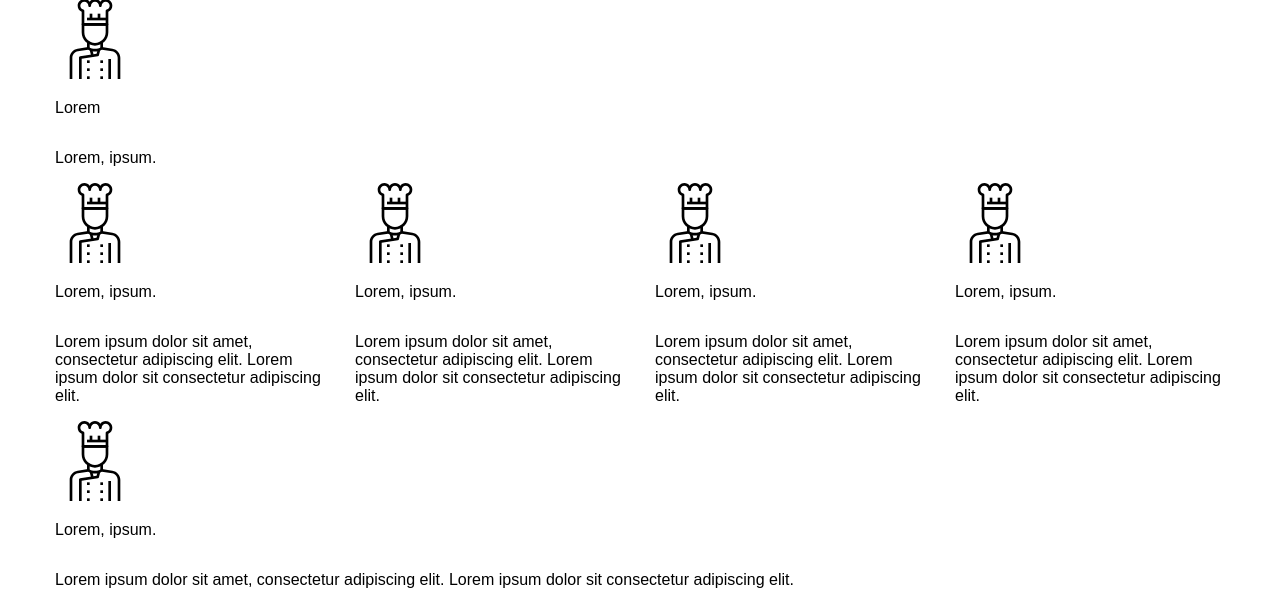
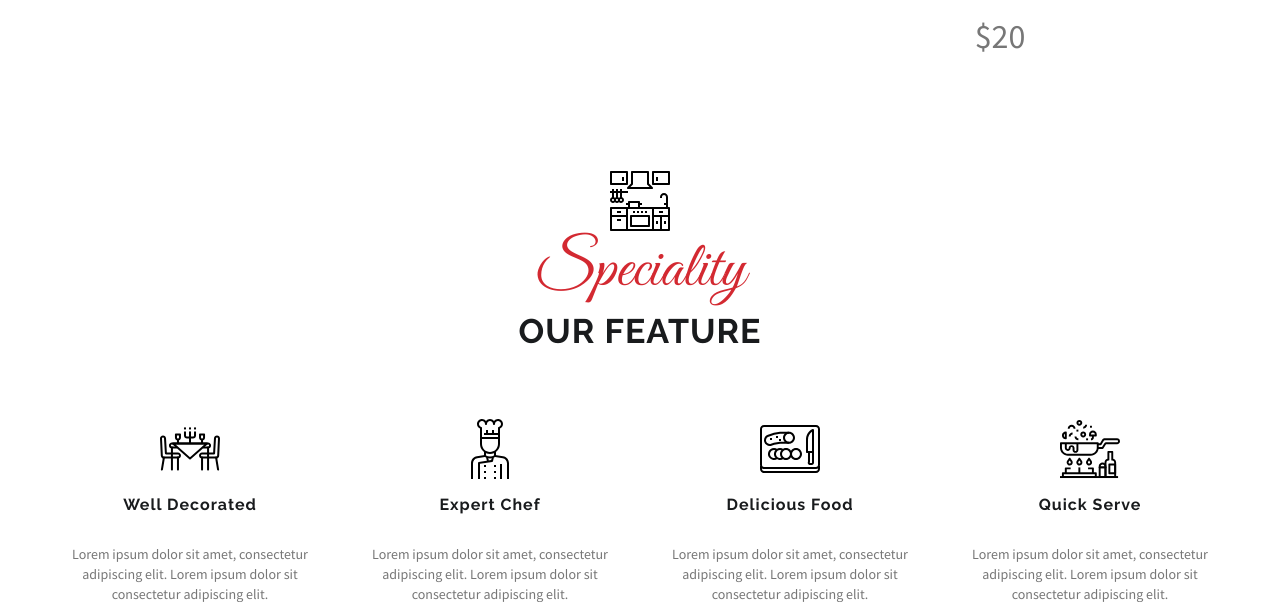
Before and after one commit to breyolic/elsitio, a PHP site: page / in a window 1280 px wide. Shown: the part 1658-2260 px from the top of the page. Run offline with PHP 8.4, Linux system fonts and the light colour scheme; some libraries are stand-ins or nearby versions.

Commit message:
Assets, Header y Main
Assets: Nuevos svg para los iconos
Header: Agregado referencia a las fuentes
Main: Creados estilos generales, variables de colores y fuentes y
estilos individuales

```diff
--- a/includes/header.php
+++ b/includes/header.php
@@ -4,6 +4,7 @@
     <meta charset="UTF-8">
     <meta name="viewport" content="width=device-width, initial-scale=1.0">
     <meta http-equiv="X-UA-Compatible" content="ie=edge">
+    <link href="https://fonts.googleapis.com/css?family=Great+Vibes|Raleway:700|Source+Sans+Pro" rel="stylesheet">
     <link rel="stylesheet" href="styles/ed-grid.css">
     <link rel="stylesheet" href="styles/styles.css">
     <title>Document</title>
--- a/includes/main.php
+++ b/includes/main.php
@@ -1,15 +1,16 @@
-    <section class=ed-container>
-        <div class="ed-container ed-item m-40">
-            <div class="ed-item">
-                <img class=icono src="assets/chef.svg" alt="">
+    <!-- Seccion 1 -->
+    <section class="ed-container about">
+        <div class="ed-container ed-item m-40 about-data">
+            <div class="ed-item icono main-start cross-center">
+                <img class=icono-img src="assets/chef.svg" alt="">
             </div>
-            <div class="ed-item">
+            <div class="ed-item subtitle">
                 <p>Madison Restaurant</p>
             </div>
-            <div class="ed-item">
-                About Us
+            <div class="ed-item title about-data-title">
+                <p>About Us</p>
             </div>
-            <div class="ed-item">
+            <div class="ed-item text about-data-text">
                 <p>
                 Proin eget tortor risus. Proin eget tortor risus. Mauris blandit aliquet elit, eget tincidunt nibh pulvinar a. Vivamus magna justo, lacinia eget consectetur sed, convallis at tellus.
                 </p>
@@ -17,112 +18,112 @@
                 Proin eget tortor risus. Proin eget tortor risus. Mauris blandit aliquet elit, eget tincidunt nibh pulvinar a. Vivamus magna justo, lacinia eget consectetur sed, convallis at tellus. Pellentesque in ipsum id orci porta dapibus.
                 </p>
             </div>
-            <div class="ed-item">
-                <button>Read More</button>
+            <div class="ed-item button1 about-data-button">
+                <a href="#">Read more</a>
             </div>
         </div>
-        <div class="ed-container ed-item m-60 cross-center main-center">
+        <div class="ed-container ed-item m-60 cross-center main-center about-fig">
             <div class="ed-item cross-center main-center m-70">
                 <img src="https://images.pexels.com/photos/428355/pexels-photo-428355.jpeg?auto=compress&cs=tinysrgb&dpr=2&h=750&w=1260" alt="">
             </div>
         </div>
     </section>
-    <section class=ed-container>
-        <div class="ed-container ed-item m-60">
-            <div class="ed-item m-50 cross-center">
-                <img src="https://images.pexels.com/photos/428355/pexels-photo-428355.jpeg?auto=compress&cs=tinysrgb&dpr=2&h=750&w=1260" alt="">
+    <!-- Fin Seccion 1 -->
+    <!-- Seccion 2 -->
+    <section class="ed-container dishes">
+        <div class="ed-container ed-item m-60 dishes-fig">
+            <div class="ed-item m-50 dishes-fig-1 cross-center main-end">
+                <img src="http://via.placeholder.com/300x430" alt="">
             </div>
-            <div class="ed-container ed-item m-50">
-                <div class="ed-item cross-end">
-                    <img src="https://images.pexels.com/photos/428355/pexels-photo-428355.jpeg?auto=compress&cs=tinysrgb&dpr=2&h=750&w=1260" alt="">
-                </div>
-                <div class="ed-item cross-start">
-                    <img src="https://images.pexels.com/photos/428355/pexels-photo-428355.jpeg?auto=compress&cs=tinysrgb&dpr=2&h=750&w=1260" alt="">
+            <div class="ed-item m-50 dishes-fig-2 cross-center main-start">
+
+                <img src="http://via.placeholder.com/300x200" alt="">
+                <img src="http://via.placeholder.com/300x200" alt="">
+
             </div>
         </div>
+        <div class="ed-container ed-item m-40 dishes-data">
+            <div class="ed-item main-center">
+                <img class=icono-img src="assets/salad.svg" alt="">
             </div>
-        <div class="ed-container ed-item m-40">
-            <div class="ed-item">
-                <img class=icono src="assets/chef.svg" alt="">
+            <div class="ed-item title main-center">
+                <p>Special Dishes</p>
             </div>
-            <div class="ed-item">
-                <p>Madison Restaurant</p>
+            <div class="ed-item subtitle main-center dishes-data-subtitle">
+                <p>Hot steak with sauce</p>
             </div>
-            <div class="ed-item">
-                About Us
-            </div>
-            <div class="ed-item">
+            <div class="ed-item text dishes-data-text main-center">
                 <p>
                 Proin eget tortor risus. Proin eget tortor risus. Mauris blandit aliquet elit, eget tincidunt nibh pulvinar a. Vivamus magna justo, lacinia eget consectetur sed, convallis at tellus.
                 </p>
-                <p>
-                Proin eget tortor risus. Proin eget tortor risus. Mauris blandit aliquet elit, eget tincidunt nibh pulvinar a. Vivamus magna justo, lacinia eget consectetur sed, convallis at tellus. Pellentesque in ipsum id orci porta dapibus.
-                </p>
             </div>
-            <div class="ed-item">
-                <button>Read More</button>
+            <div class="ed-item main-center price dishes-data-price">
+                <p>$20</p>
             </div>
         </div>
     </section>
-    <section class="ed-container">
-        <div class="ed-item ed-container">
-            <div class="ed-item">
-                <img class=icono src="assets/chef.svg" alt="">
+    <!-- Fin Seccion 2 -->
+    <!-- Seccion 3 -->
+    <section class="ed-container speciality">
+        <div class="ed-item main-center">
+            <img class=icono-img src="assets/kitchen.svg" alt="">
         </div>
-            <div class="ed-item">
-                <p>Lorem</p>
+        <div class="ed-item title main-center">
+            <p>Speciality</p>
         </div>
-            <div class="ed-item">
-                <p>Lorem, ipsum.</p>
+        <div class="ed-item subtitle main-center speciality-subtitle">
+            <p>Our Feature</p>
         </div>
+
+        <div class="ed-container ed-item m-25 speciality-feature">
+            <div class="ed-item main-center">
+                <img class=icono-img src="assets/dinner.svg" alt="">
             </div>
-        <div class="ed-item ed-container">
-            <div class="ed-container ed-item m-25">
-                <div class="ed-item">
-                    <img class=icono src="assets/chef.svg" alt="">
+            <div class="ed-item subtitle main-center">
+                <p>Well Decorated</p>
             </div>
-                <div class="ed-item">
-                    <p>Lorem, ipsum.</p>
-                </div>
-                <div class="ed-item">
+            <div class="ed-item text speciality-feature-text">
                 <p>Lorem ipsum dolor sit amet, consectetur adipiscing elit. Lorem ipsum dolor sit consectetur adipiscing elit.</p>
             </div>
         </div>
-            <div class="ed-container ed-item m-25">
-                <div class="ed-item">
-                    <img class=icono src="assets/chef.svg" alt="">
+        <div class="ed-container ed-item m-25 speciality-feature">
+            <div class="ed-item main-center">
+                <img class=icono-img src="assets/chef.svg" alt="">
             </div>
-                <div class="ed-item">
-                    <p>Lorem, ipsum.</p>
+            <div class="ed-item subtitle main-center">
+                <p>Expert Chef</p>
             </div>
-                <div class="ed-item">
+            <div class="ed-item text speciality-feature-text">
                 <p>Lorem ipsum dolor sit amet, consectetur adipiscing elit. Lorem ipsum dolor sit consectetur adipiscing elit.</p>
             </div>
         </div>
-            <div class="ed-container ed-item m-25">
-                <div class="ed-item">
-                    <img class=icono src="assets/chef.svg" alt="">
+        <div class="ed-container ed-item m-25 speciality-feature">
+            <div class="ed-item main-center">
+                <img class=icono-img src="assets/chop.svg" alt="">
             </div>
-                <div class="ed-item">
-                    <p>Lorem, ipsum.</p>
+            <div class="ed-item subtitle main-center">
+                <p>Delicious Food</p>
             </div>
-                <div class="ed-item">
+            <div class="ed-item text speciality-feature-text">
                 <p>Lorem ipsum dolor sit amet, consectetur adipiscing elit. Lorem ipsum dolor sit consectetur adipiscing elit.</p>
             </div>
         </div>
-            <div class="ed-container ed-item m-25">
-                <div class="ed-item">
-                    <img class=icono src="assets/chef.svg" alt="">
+        <div class="ed-container ed-item m-25 speciality-feature">
+            <div class="ed-item main-center">
+                <img class=icono-img src="assets/cooking.svg" alt="">
             </div>
-                <div class="ed-item">
-                    <p>Lorem, ipsum.</p>
+            <div class="ed-item subtitle main-center">
+                <p>Quick Serve</p>
             </div>
-                <div class="ed-item">
+            <div class="ed-item text speciality-feature-text">
                 <p>Lorem ipsum dolor sit amet, consectetur adipiscing elit. Lorem ipsum dolor sit consectetur adipiscing elit.</p>
             </div>
         </div>
-        </div>
+
+
     </section>
+    <!-- Fin Seccion 3 -->
+    <!-- Seccion 4 -->
     <section class="ed-container">
         <div class="ed-container ed-item">
             <div class="ed-item">
@@ -232,6 +233,8 @@
             </div>
         </div>
     </section>
+    <!-- Fin Seccion 4 -->
+    <!-- Seccion 5 -->
     <section class="ed-container">
         <div class="ed-item main-center">
             <h2>Lorem, ipsum.</h2>
@@ -241,6 +244,8 @@
             <button>Book your table</button>
         </div>
     </section>
+    <!-- Fin Seccion 5 -->
+    <!-- Seccion 6 -->
     <section class="ed-container">
         <div class="ed-item ed-container">
             <div class="ed-item">
@@ -278,3 +283,4 @@
             </div>
         </div>
     </section>
+    <!-- Fin Seccion 6 -->
--- a/styles/styles.css
+++ b/styles/styles.css
@@ -1,15 +1,107 @@
+:root {
+    --font-nav        :Arial;
+    --font-title     :"Great Vibes";
+    --font-subtitle  :"Raleway";
+    --font-text     :"Source Sans Pro";
+    --color-title      :rgb(211, 41, 49);
+    --color-subtitle   :rgb(25, 27, 29);
+    --color-text      :rgb(119, 119, 119);
+
+}
+/*
+*******************************
+ Propiedades Generales
+********************************
+*/
+.icono-img {
+    width: 60px;
+}
+
+.title{
+    font-family: var(--font-title);
+    font-size: 4em;
+    color: var(--color-title);
+
+}
+
+.subtitle{
+    font-family: var(--font-subtitle);
+    font-size: 1em;
+    color: var(--color-subtitle);
+    letter-spacing: 1px;
+}
+
+.text{
+    font-family: var(--font-text);
+    font-size: .875em;
+    color: var(--color-text);
+    line-height: 1.25rem;
+}
+
+.title p {
+    margin-top: 0;
+    margin-bottom: 0;
+}
+
+.button1{
+    /* display: inline; */
+    /* background: transparent; */
+    /* color: var(--color-title); */
+    /* border: 1px solid var(--color-title); */
+}
+
+.button1 a{
+    font-family: var(--font-text);
+    background: transparent;
+    border: 1px solid var(--color-title);
+    color: var(--color-title);
+    padding: 10px 1.5em;
+    text-decoration: none;
+    text-transform: uppercase;
+    font-size: 0.8125em;
+    letter-spacing: 1px;
+    border-radius: 2px;
+}
+
+.button1 a:hover{
+    background: var(--color-title);
+    color: white;
+    transition: .5s;
+
+}
+
+.price{
+    color: var(--color-text);
+    /* line-height: 3em; */
+    font-size: 2.125em;
+    font-family: var(--font-text);
+}
+/*
+*******************************
+Fin Propiedades Generales
+********************************
+*/
+
+/*
+*******************************
+Archivo header.php
+********************************
+*/
+
 .portada{
     height: 800px;
     /* background-image: url(https://images.pexels.com/photos/8758/food-dinner-lemon-rice.jpg?auto=compress&cs=tinysrgb&dpr=2&h=750&w=1260); */
     background-image: url(https://images.pexels.com/photos/629093/pexels-photo-629093.jpeg?auto=compress&cs=tinysrgb&dpr=2&h=750&w=1260);
     background-repeat: no-repeat;
     background-size: cover;
+    margin-bottom: 5em;
 }
 
 .header{
     position: relative;
     top: 2em;
     background-color: rgba(0, 0, 0, .3);
+    font-family: var(--font-nav);
 
 }
 
@@ -82,6 +174,91 @@
 
 }
 
-.icono {
-    width: 5em;
+/*
+*******************************
+fin archivo.php
+********************************
+*/
+/*
+*******************************
+archivo main.php
+********************************
+*/
+/*
+*******************************
+About
+********************************
+*/
+.about{
+    margin-bottom: 5em;
 }
+
+.about-data-title{
+    padding-left: 0.9375rem;
+}
+
+.about-data-text p{
+    padding-top: 0;
+    padding-bottom: 0;
+    margin-top: 1.875em;
+    margin-bottom: 1.875em;
+}
+
+.about-data-button{
+    margin-top: 1.25em;
+}
+
+/*
+*******************************
+Special Dishes
+********************************
+*/
+.dishes{
+    padding-bottom: 5em;
+}
+.dishes-fig-1{
+    /* width: 300px;
+    height: 430px; */
+    /* flex-direction: column;
+    justify-content: center;
+    align-items: center; */
+}
+.dishes-fig-2 img:first-child{
+    margin-bottom:30px;
+}
+.dishes-data-subtitle{
+    margin-top: 0;
+    margin-bottom: 0;
+}
+.dishes-data-text p{
+    padding-top: 0;
+    padding-bottom: 0;
+    margin-top: 0;
+    margin-bottom: 0;
+}
+.dishes-data-price{
+    margin-top: 0;
+    margin-bottom: 0;
+    padding-top:0;
+    padding-bottom: 0;
+}
+
+/*
+*******************************
+Speciality
+********************************
+*/
+.speciality{
+    margin-bottom: 5em;
+}
+.speciality-subtitle{
+    font-size: 2.125em;
+    text-transform: uppercase;
+}
+.speciality-subtitle p{
+    margin-top: 0;
+    margin-bottom: 2em;
+}
+.speciality-feature-text{
+    text-align: center;
+}
```
Also changed, not shown: assets/chop.svg (added), assets/cooking.svg (added), assets/dinner.svg (added), assets/kitchen.svg (added), assets/salad.svg (added). Lines whose indentation alone changed are shown as unchanged.
